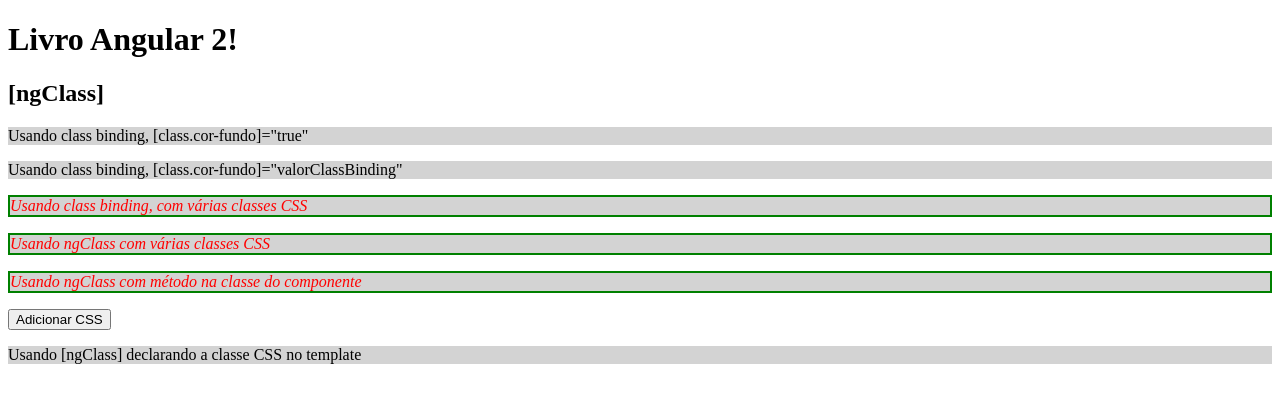
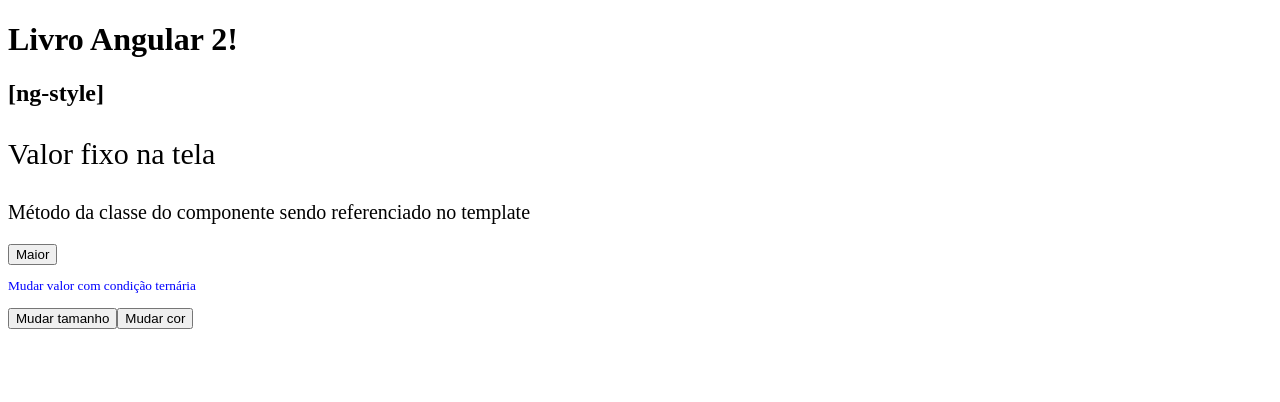
Before and after one commit to GeovaneVieira/angular2, an Angular app in the folder LivroAngular2/: page / in a window 1280 px wide. Shown: the top 402 px of the page. Built offline with nearby package versions, Linux system fonts and the light colour scheme.

Commit message:
ng-style

```diff
--- a/LivroAngular2/src/app/app.component.html
+++ b/LivroAngular2/src/app/app.component.html
@@ -22,4 +22,6 @@
 
  <!-- <app-ng-for></app-ng-for> -->
 
- <app-ng-class></app-ng-class>
+ <!-- <app-ng-class></app-ng-class> -->
+
+ <app-ng-style></app-ng-style>
--- a/LivroAngular2/src/app/app.module.ts
+++ b/LivroAngular2/src/app/app.module.ts
@@ -12,6 +12,7 @@
 import { NgSwitchCaseComponent } from './ng-switch-case/ng-switch-case.component';
 import { NgForComponent } from './ng-for/ng-for.component';
 import { NgClassComponent } from './ng-class/ng-class.component';
+import { NgStyleComponent } from './ng-style/ng-style.component';
 
 @NgModule({
   declarations: [
@@ -23,7 +24,8 @@
     NgIfComponent,
     NgSwitchCaseComponent,
     NgForComponent,
-    NgClassComponent
+    NgClassComponent,
+    NgStyleComponent
   ],
   imports: [
     BrowserModule,
--- /dev/null
+++ b/LivroAngular2/src/app/ng-style/ng-style.component.html
@@ -0,0 +1,14 @@
+<h2>
+	[ng-style]
+</h2>
+<p [style.font-size]="30 + 'px'">Valor fixo na tela</p>
+
+<p [style.font-size]="valorFonte">Método da classe do componente sendo referenciado no template</p>
+
+<button (click)="incrementar()">Maior</button>
+
+<p [style.font-size]="validaTamanho ? 'x-large' : 'smaller' " [style.color]="validaCor ? 'red' : 'blue'">
+	Mudar valor com condição ternária
+</p>
+<button (click)="mudarTamanho()">Mudar tamanho</button>
+<button (click)="mudarCor()">Mudar cor</button>
--- /dev/null
+++ b/LivroAngular2/src/app/ng-style/ng-style.component.ts
@@ -0,0 +1,35 @@
+import { Component, OnInit } from '@angular/core';
+
+@Component({
+  selector: 'app-ng-style',
+  templateUrl: './ng-style.component.html',
+  styleUrls: ['./ng-style.component.css']
+})
+export class NgStyleComponent implements OnInit {
+
+	tamanho: number = 20;
+	valorFonte: string = 20 + 'px';
+
+	validaTamanho: boolean = false;
+	validaCor: boolean = false;
+
+
+  	constructor() { }
+
+  	ngOnInit() {
+	}
+
+	incrementar(): void {
+		this.tamanho ++;
+		this.valorFonte = this.tamanho + 'px';
+	}
+
+	mudarTamanho(): void {
+		this.validaTamanho = !this.validaTamanho;
+	}
+
+	mudarCor(): void {
+		this.validaCor = !this.validaCor;
+	}
+
+}
```
Also changed, not shown: LivroAngular2/src/app/ng-style/ng-style.component.css (added), 1 other file (tests, documents, lock files or other folders).
